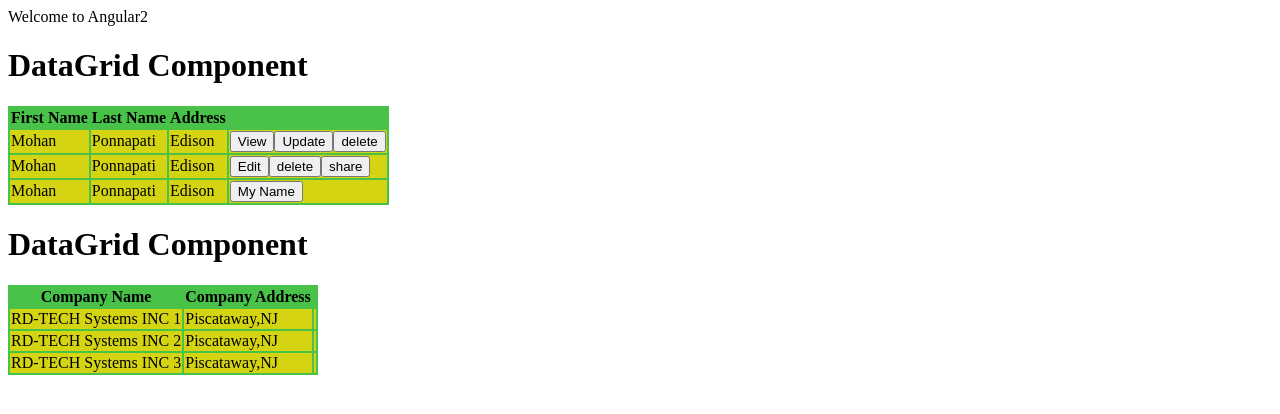
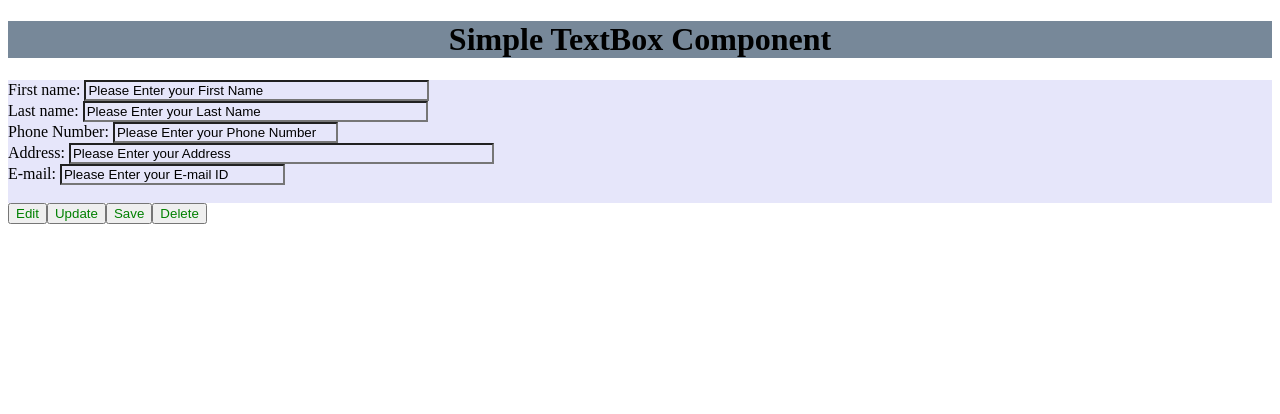
Before and after one commit to gsingare/angular-training, an Angular app in the folder training/: page / in a window 1280 px wide. Shown: the top 414 px of the page. Built offline with nearby package versions, Linux system fonts and the light colour scheme.

Commit message:
06/19/2018 Assignment

```diff
--- a/training/src/app/app.component.html
+++ b/training/src/app/app.component.html
@@ -1,8 +1,9 @@
 
 <div>
-  Welcome to Angular2
-
+  <mohan-textbox></mohan-textbox>
+  <mohan-buttons [table]="users"></mohan-buttons>
+  <!--  Welcome to Angular2
   <mohan-datagrid [table]="users"></mohan-datagrid>
-  <mohan-datagrid [table]="Companies"></mohan-datagrid>
+  <mohan-datagrid [table]="Companies"></mohan-datagrid>-->
 
 </div>
--- a/training/src/app/app.component.ts
+++ b/training/src/app/app.component.ts
@@ -8,6 +8,16 @@ import { Component } from '@angular/core';
 export class AppComponent {
 
   private users = {
+
+  buttons: [
+    {label: "Edit"},
+    {label: "Update"},
+    {label: "Save"},
+    {label: "Delete"}
+  ]
+  }
+
+  /**private users = {
     columns: [
       { label: "First Name", key: "firstName" },
       { label: "Last Name",  key: "lastName" },
@@ -31,7 +41,7 @@ export class AppComponent {
       { companyName: "RD-TECH Systems INC 2", address: "Piscataway,NJ" },
       { companyName: "RD-TECH Systems INC 3", address: "Piscataway,NJ" }
     ]
-  }
+  }*/
 
 
 }
--- /dev/null
+++ b/training/src/app/buttons_components/buttons.component.html
@@ -0,0 +1,5 @@
+<div class="mohan-buttons">
+
+<button *ngFor="let row of table.buttons">{{row.label}}</button>
+
+</div>
--- /dev/null
+++ b/training/src/app/buttons_components/buttons.component.scss
@@ -0,0 +1,5 @@
+.mohan-buttons {
+    button {
+        color:green;
+    }
+}
--- /dev/null
+++ b/training/src/app/buttons_components/buttons.component.ts
@@ -0,0 +1,11 @@
+import { Component, Input } from '@angular/core';
+
+@Component({
+  selector: 'mohan-buttons',
+  templateUrl : "./buttons.component.html",
+  styleUrls: ['./buttons.component.scss']
+})
+
+export class buttonComponent {
+    @Input() public table;
+   }
--- /dev/null
+++ b/training/src/app/textbox_components/textbox.component.html
@@ -0,0 +1,21 @@
+<div class="mohan-textbox">
+
+        <h1>Simple TextBox Component</h1>
+        <div>
+        First name:
+        <input type="text" name="firstname" value="Please Enter your First Name" size="40">
+  <br>
+        Last name:
+  <input type="text" name="lastname" value="Please Enter your Last Name" size="40">
+<br>
+        Phone Number:
+  <input type="string" name="phonenumber" value="Please Enter your Phone Number" size="25">
+<br>
+        Address:
+  <input type="string" name="address" value="Please Enter your Address" size="50">
+<br>
+        E-mail:
+  <input type="E-mail" name="E-mail" value="Please Enter your E-mail ID" size="25">
+  <br><br>
+  </div>
+  </div>
--- /dev/null
+++ b/training/src/app/textbox_components/textbox.component.scss
@@ -0,0 +1,13 @@
+.mohan-textbox {
+    h1 {
+        text-align: center;
+        font-style: inherit;
+        background: lightslategrey;
+    }
+    div {
+        background: lavender;
+        }
+    input {
+        background: lavender;
+    }
+}
--- /dev/null
+++ b/training/src/app/textbox_components/textbox.component.ts
@@ -0,0 +1,11 @@
+import { Component, } from '@angular/core';
+
+@Component({
+  selector: 'mohan-textbox',
+  templateUrl : "./textbox.component.html",
+  styleUrls: ['./textbox.component.scss']
+})
+
+export class textComponent {
+    /**@Input() public table;*/
+   }
```
Also changed, not shown: training/src/app/app.module.ts (+6 -1 lines), training/src/app/components/datagrid.component.html (line endings or trailing spaces), training/src/app/components/datagrid.component.ts (line endings or trailing spaces).
